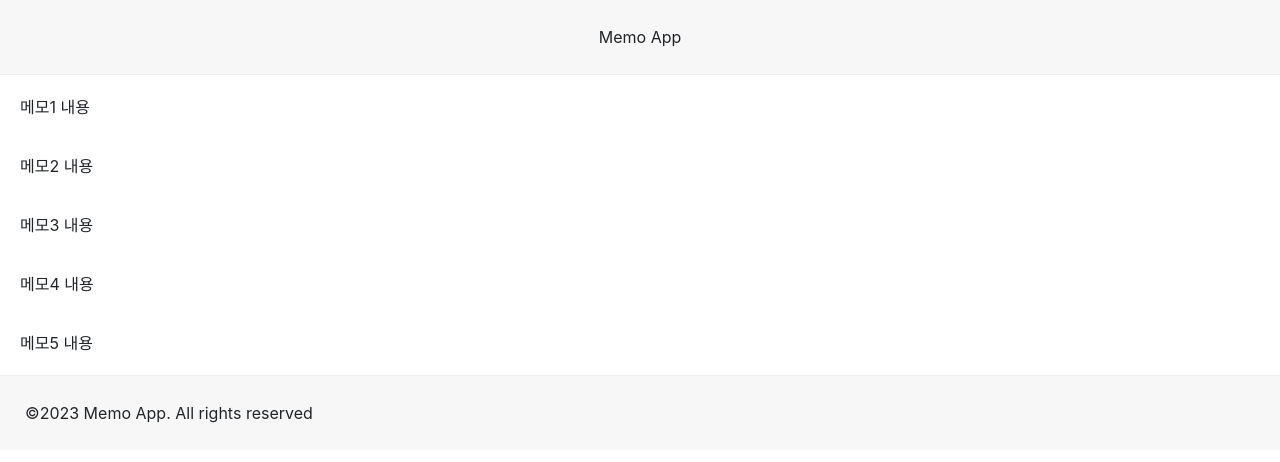
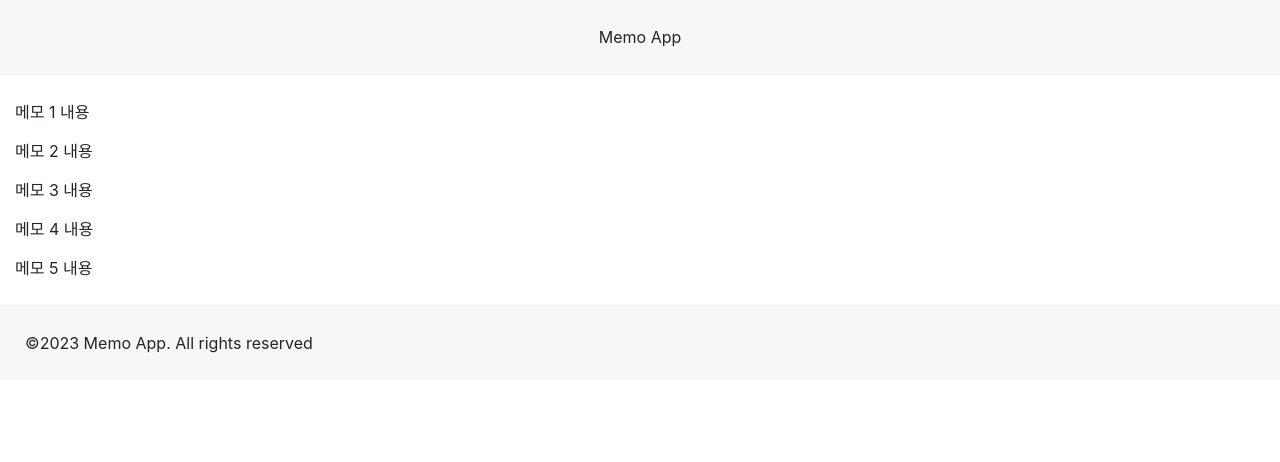
Before and after one commit to als904204/VueJs, a Vue app: page / in a window 1280 px wide. Shown: the top 462 px of the page. Built offline with nearby package versions, Linux system fonts and the light colour scheme.

Commit message:
add for in memo

```diff
--- a/src/components/Memo.vue
+++ b/src/components/Memo.vue
@@ -1,15 +1,17 @@
 <script setup>
-
+const data = [
+  "메모 1 내용",
+  "메모 2 내용",
+  "메모 3 내용",
+  "메모 4 내용",
+  "메모 5 내용"
+];
 </script>
 
 <template>
   <div class="memo">
     <ul>
-      <li>메모1 내용</li>
-      <li>메모2 내용</li>
-      <li>메모3 내용</li>
-      <li>메모4 내용</li>
-      <li>메모5 내용</li>
+      <li v-for="(d,idx) in data" :key="idx">{{ d }}</li>
     </ul>
   </div>
 </template>
@@ -17,11 +19,11 @@
 <style lang="scss" scoped>
 .memo ul {
   list-style: none;
-  padding: 0;
+  padding: 15px 0px;
   margin: 0;
 
   li {
-    padding: 15px;
+    padding: 5px 10px;
     margin: 5px;
   }
 }
```
